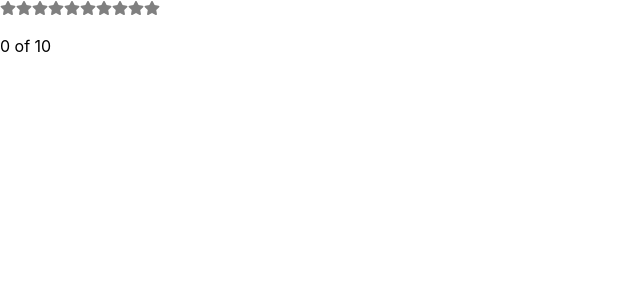
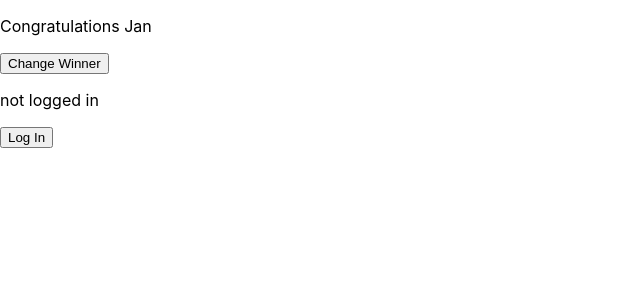
Before and after one commit to Hasnat-Hasib/React-Hooks, a React (Create React App) app: page / in a window 1280 px wide. Shown: the top 300 px of the page, without its empty margins (0-640 px from the left). Built offline with nearby package versions, Linux system fonts and the light colour scheme.

Commit message:
useEffect with dependency array

```diff
--- a/src/index.js
+++ b/src/index.js
@@ -1,36 +1,36 @@
-import React, { useState } from 'react';
+import React, { useState, useEffect } from 'react';
 import ReactDOM from 'react-dom/client';
 import './index.css';
 import reportWebVitals from './reportWebVitals';
-import {FaStar} from 'react-icons/fa';
-
-const createArray = (length) => [
-  ...Array(length)
-];
-
-function Star({selected = false, onSelect}){
-  return  <FaStar color={selected ? "red": "grey"}
-  onClick={onSelect}
-  />
-
-}
-
-function StarRating({totalStars=5}) {
-  const [selectedStars, setSelectedStars] = useState(0);
- return (
- <>
- {createArray(totalStars).map((n, i) => (
-  <Star key={i} selected= {selectedStars > i} onSelect={()=> setSelectedStars(i+1)}/>
- ))}
- <p>{selectedStars} of {totalStars}</p>
- </>
-);
-}
-
 
 
 function App (){
-  return <StarRating totalStars ={10}/>
+  const [name, setName] = useState("Jan");
+  const [admin, setAdmin] = useState(false);
+
+  useEffect(() => {
+    console.log(`Celebrate ${name}`);
+  }, [name]);
+
+  useEffect(() => {
+    console.log(`
+    The user is: ${
+      admin ? "admin": "not admin"}`
+      );
+  }, [admin]);
+
+  return (
+    <section>
+      <p>Congratulations {name}</p>
+      <button onClick={()=> setName("Smith")}>Change Winner</button>
+      <p>
+        {admin ? "Logged in": "not logged in"}
+      </p>
+      <button onClick={() =>setAdmin(true)}>
+        Log In
+      </button>
+    </section>
+  )
 }
 
 const root = ReactDOM.createRoot(document.getElementById('root'));
```
